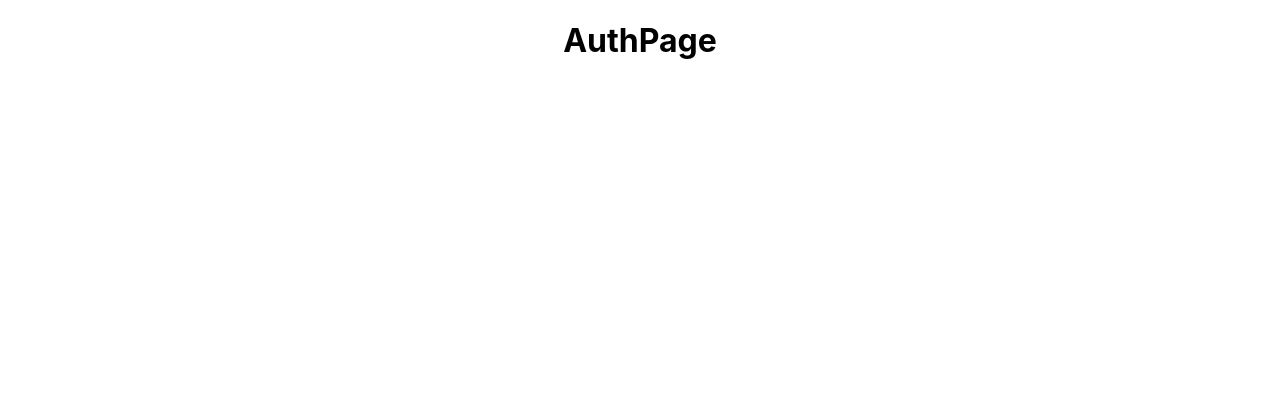
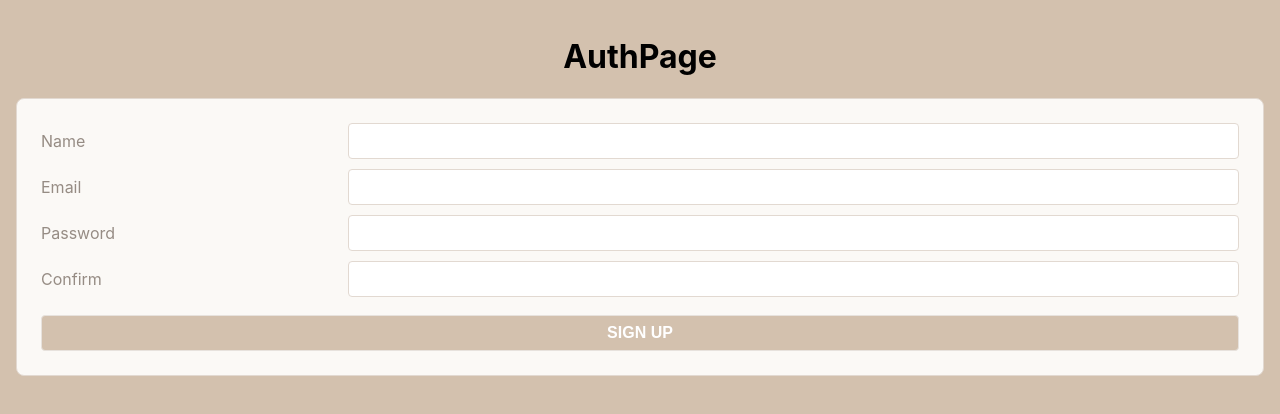
Before and after one commit to gkutieva/galias-cafe, a React (Create React App) app: page /orders in a window 1280 px wide. Shown: the top 414 px of the page. Built offline with nearby package versions, Linux system fonts and the light colour scheme.

Commit message:
added sign up form and css for the auth page

```diff
--- /dev/null
+++ b/src/components/SignUpForm/SignUpForm.jsx
@@ -0,0 +1,45 @@
+import { Component } from 'react';
+
+export default class SignUpForm extends Component {
+    state = {
+      name: '',
+      email: '',
+      password: '',
+      confirm: '',
+      error: ''
+    };
+
+    handleChange = (evt) => {
+        this.setState({
+          [evt.target.name]: evt.target.value,
+          error: ''
+        });
+      };
+
+    handleSubmit = (evt) => {
+        evt.preventDefault();
+        alert(JSON.stringify(this.state));
+    };
+
+    render() {
+        const disable = this.state.password !== this.state.confirm;
+        return (
+          <div>
+            <div className="form-container">
+              <form autoComplete="off" onSubmit={this.handleSubmit}>
+                <label>Name</label>
+                <input type="text" name="name" value={this.state.name} onChange={this.handleChange} required />
+                <label>Email</label>
+                <input type="email" name="email" value={this.state.email} onChange={this.handleChange} required />
+                <label>Password</label>
+                <input type="password" name="password" value={this.state.password} onChange={this.handleChange} required />
+                <label>Confirm</label>
+                <input type="password" name="confirm" value={this.state.confirm} onChange={this.handleChange} required />
+                <button type="submit" disabled={disable}>SIGN UP</button>
+              </form>
+            </div>
+            <p className="error-message">&nbsp;{this.state.error}</p>
+          </div>
+        );
+      }
+}
--- a/src/index.css
+++ b/src/index.css
@@ -11,3 +11,156 @@
   font-family: source-code-pro, Menlo, Monaco, Consolas, 'Courier New',
     monospace;
 }
+
+:root {
+  --white: #FFFFFF;
+  --tan-1: #FBF9F6;
+  --tan-2: #E7E2DD;
+  --tan-3: #E2D9D1;
+  --tan-4: #D3C1AE;
+  --orange: #F67F00;
+  --text-light: #968c84;
+  --text-dark: #615954;
+}
+
+*, *:before, *:after {
+  box-sizing: border-box;
+}
+
+body {
+  margin: 0;
+  font-family: -apple-system, BlinkMacSystemFont, 'Segoe UI', 'Roboto', 'Oxygen',
+  'Ubuntu', 'Cantarell', 'Fira Sans', 'Droid Sans', 'Helvetica Neue',
+  sans-serif;
+  -webkit-font-smoothing: antialiased;
+  -moz-osx-font-smoothing: grayscale;
+  background-color: var(--tan-4);
+  padding: 2vmin;
+  height: 100vh;
+}
+
+code {
+  font-family: source-code-pro, Menlo, Monaco, Consolas, 'Courier New',
+    monospace;
+}
+
+#root {
+  height: 100%;
+}
+
+.align-ctr {
+  text-align: center;
+}
+
+.align-rt {
+  text-align: right;
+}
+
+.smaller {
+  font-size: smaller;
+}
+
+.flex-ctr-ctr {
+  display: flex;
+  justify-content: center;
+  align-items: center;
+}
+
+.flex-col {
+  flex-direction: column;
+}
+
+.flex-j-end {
+  justify-content: flex-end;
+}
+
+.scroll-y {
+  overflow-y: scroll;
+}
+
+.section-heading {
+  display: flex;
+  justify-content: space-around;
+  align-items: center;
+  background-color: var(--tan-1);
+  color: var(--text-dark);
+  border: .1vmin solid var(--tan-3);
+  border-radius: 1vmin;
+  padding: .6vmin;
+  text-align: center;
+  font-size: 2vmin;
+}
+
+.form-container {
+  padding: 3vmin;
+  background-color: var(--tan-1);
+  border: .1vmin solid var(--tan-3);
+  border-radius: 1vmin;
+}
+
+p.error-message {
+  color: var(--orange);
+  text-align: center;
+}
+
+form {
+  display: grid;
+  grid-template-columns: 1fr 3fr;
+  gap: 1.25vmin;
+  color: var(--text-light);
+}
+
+label {
+  font-size: 2vmin;
+  display: flex;
+  align-items: center;
+}
+
+input {
+  padding: 1vmin;
+  font-size: 2vmin;
+  border: .1vmin solid var(--tan-3);
+  border-radius: .5vmin;
+  color: var(--text-dark);
+  background-image: none !important; /* prevent lastpass */
+  outline: none;
+}
+
+input:focus {
+  border-color: var(--orange);
+}
+
+button, a.button {
+  margin: 1vmin;
+  padding: 1vmin;
+  color: var(--white);
+  background-color: var(--orange);
+  font-size: 2vmin;
+  font-weight: bold;
+  text-decoration: none;
+  text-align: center;
+  border: .1vmin solid var(--tan-2);
+  border-radius: .5vmin;
+  outline: none;
+  cursor: pointer;
+}
+
+button.btn-sm {
+  font-size: 1.5vmin;
+  padding: .6vmin .8vmin;
+}
+
+button.btn-xs {
+  font-size: 1vmin;
+  padding: .4vmin .5vmin;
+}
+
+button:disabled, form:invalid button[type="submit"] {
+  cursor: not-allowed;
+  background-color: var(--tan-4);
+}
+
+button[type="submit"] {
+  grid-column: span 2;
+  margin: 1vmin 0 0;
+}
--- a/src/pages/App/AuthPage/AuthPage.jsx
+++ b/src/pages/App/AuthPage/AuthPage.jsx
@@ -1,3 +1,10 @@
+import SignUpForm from "../../../components/SignUpForm/SignUpForm";
+
 export default function AuthPage() {
-    return <h1>AuthPage</h1>
-}
+    return (
+      <main>
+        <h1>AuthPage</h1>
+        <SignUpForm />
+      </main>
+    );
+  }
```
Also changed, not shown: src/utilities/users-api.js (added), src/utilities/users-service.js (added).
